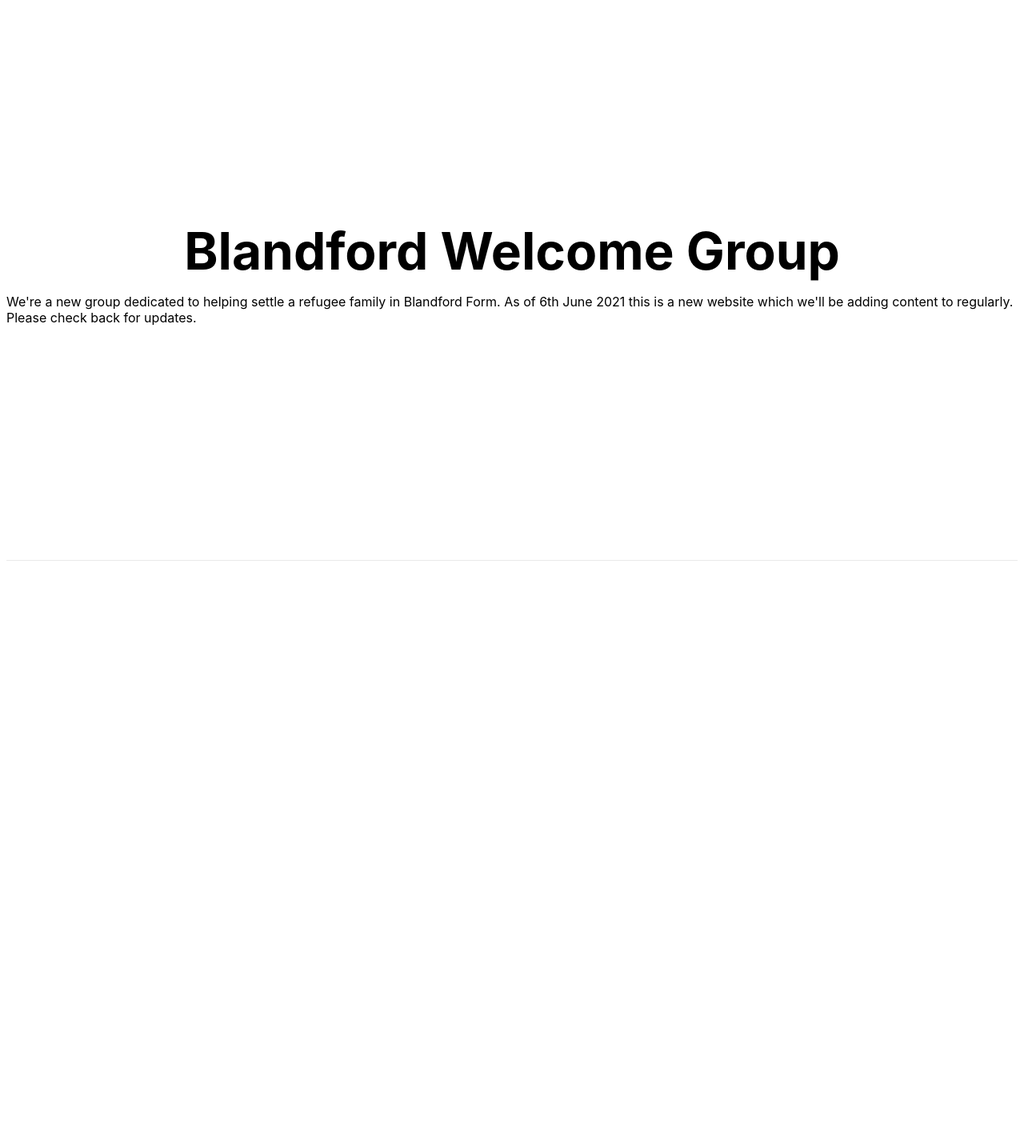
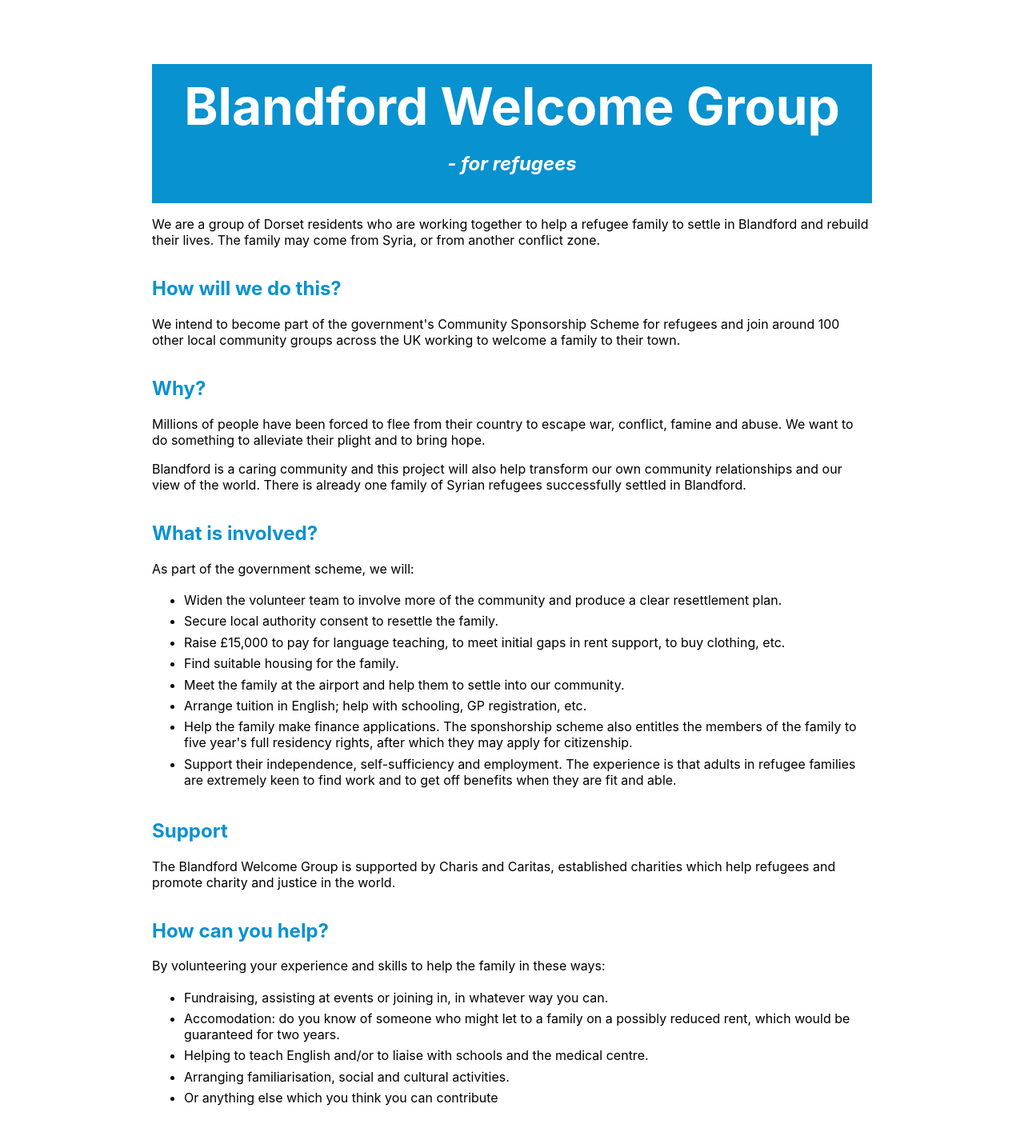
Before and after one commit to srichmond3000/blandford-community-sponsorship, a Next.js app: page / in a window 1280 px wide. Shown: the top 1420 px of the page at 80% size. Before the commit the page ends 800 px from the top, so only its background shows below. Built offline with nearby package versions, Linux system fonts and the light colour scheme.

Commit message:
Initial one page layout

```diff
--- a/pages/index.js
+++ b/pages/index.js
@@ -12,16 +12,114 @@ export default function Home() {
       </Head>
 
       <main className={styles.main}>
-        <h1 className={styles.title}>Blandford Welcome Group</h1>
-
-        <p>
-          We're a new group dedicated to helping settle a refugee family in
-          Blandford Form. As of 6th June 2021 this is a new website which we'll
-          be adding content to regularly. Please check back for updates.
-        </p>
+        <header className={styles.header}>
+          <h1 className={styles.title}>Blandford Welcome Group</h1>
+          <h2 className={styles.headerSubText}>- for refugees</h2>
+        </header>
+        <section>
+          <p>
+            We are a group of Dorset residents who are working together to help
+            a refugee family to settle in Blandford and rebuild their lives. The
+            family may come from Syria, or from another conflict zone.
+          </p>
+        </section>
+        <section>
+          <h2 className={styles.subHeading}>How will we do this?</h2>
+          <p>
+            We intend to become part of the government's Community Sponsorship
+            Scheme for refugees and join around 100 other local community groups
+            across the UK working to welcome a family to their town.
+          </p>
+        </section>
+        <section>
+          <h2 className={styles.subHeading}>Why?</h2>
+          <p>
+            Millions of people have been forced to flee from their country to
+            escape war, conflict, famine and abuse. We want to do something to
+            alleviate their plight and to bring hope.
+          </p>
+          <p>
+            Blandford is a caring community and this project will also help
+            transform our own community relationships and our view of the world.
+            There is already one family of Syrian refugees successfully settled
+            in Blandford.
+          </p>
+        </section>
+        <section>
+          <h2 className={styles.subHeading}>What is involved?</h2>
+          <p>As part of the government scheme, we will:</p>
+          <ul>
+            <li className={styles.listItem}>
+              Widen the volunteer team to involve more of the community and
+              produce a clear resettlement plan.
+            </li>
+            <li className={styles.listItem}>
+              Secure local authority consent to resettle the family.
+            </li>
+            <li className={styles.listItem}>
+              Raise £15,000 to pay for language teaching, to meet initial gaps
+              in rent support, to buy clothing, etc.
+            </li>
+            <li className={styles.listItem}>
+              Find suitable housing for the family.
+            </li>
+            <li className={styles.listItem}>
+              Meet the family at the airport and help them to settle into our
+              community.
+            </li>
+            <li className={styles.listItem}>
+              Arrange tuition in English; help with schooling, GP registration,
+              etc.
+            </li>
+            <li className={styles.listItem}>
+              Help the family make finance applications. The sponshorship scheme
+              also entitles the members of the family to five year's full
+              residency rights, after which they may apply for citizenship.
+            </li>
+            <li className={styles.listItem}>
+              Support their independence, self-sufficiency and employment. The
+              experience is that adults in refugee families are extremely keen
+              to find work and to get off benefits when they are fit and able.
+            </li>
+          </ul>
+        </section>
+        <section>
+          <h2 className={styles.subHeading}>Support</h2>
+          <p>
+            The Blandford Welcome Group is supported by{' '}
+            <a href='https://charisrefugees.org'>Charis</a> and{' '}
+            <a href='www.caritas.org'>Caritas</a>, established charities which
+            help refugees and promote charity and justice in the world.
+          </p>
+        </section>
+        <section>
+          <h2 className={styles.subHeading}>How can you help?</h2>
+          <p>
+            By volunteering your experience and skills to help the family in
+            these ways:
+          </p>
+          <ul>
+            <li className={styles.listItem}>
+              Fundraising, assisting at events or joining in, in whatever way
+              you can.
+            </li>
+            <li className={styles.listItem}>
+              Accomodation: do you know of someone who might let to a family on
+              a possibly reduced rent, which would be guaranteed for two years.
+            </li>
+            <li className={styles.listItem}>
+              Helping to teach English and/or to liaise with schools and the
+              medical centre.
+            </li>
+            <li className={styles.listItem}>
+              Arranging familiarisation, social and cultural activities.
+            </li>
+            <li className={styles.listItem}>
+              Or anything else which you think you can contribute
+            </li>
+          </ul>
+        </section>
       </main>
-
-      <footer className={styles.footer}></footer>
     </div>
   );
 }
--- a/styles/Home.module.css
+++ b/styles/Home.module.css
@@ -5,7 +5,7 @@
   flex-direction: column;
   justify-content: center;
   align-items: center;
-  height: 100vh;
+  height: 100%;
 }
 
 .main {
@@ -15,6 +15,27 @@
   flex-direction: column;
   justify-content: center;
   align-items: center;
+  max-width: 900px;
+}
+
+.header {
+  background-color: #0892D0;
+  color: #fff;
+  width: 100%;
+  padding: 1em 0;
+}
+
+.headerSubText {
+  text-align: center;
+  font-style: italic;
+}
+
+.subHeading {
+  color: #0892D0;
+}
+
+.listItem {
+  padding: 0.2em 0;
 }
 
 .footer {
```
